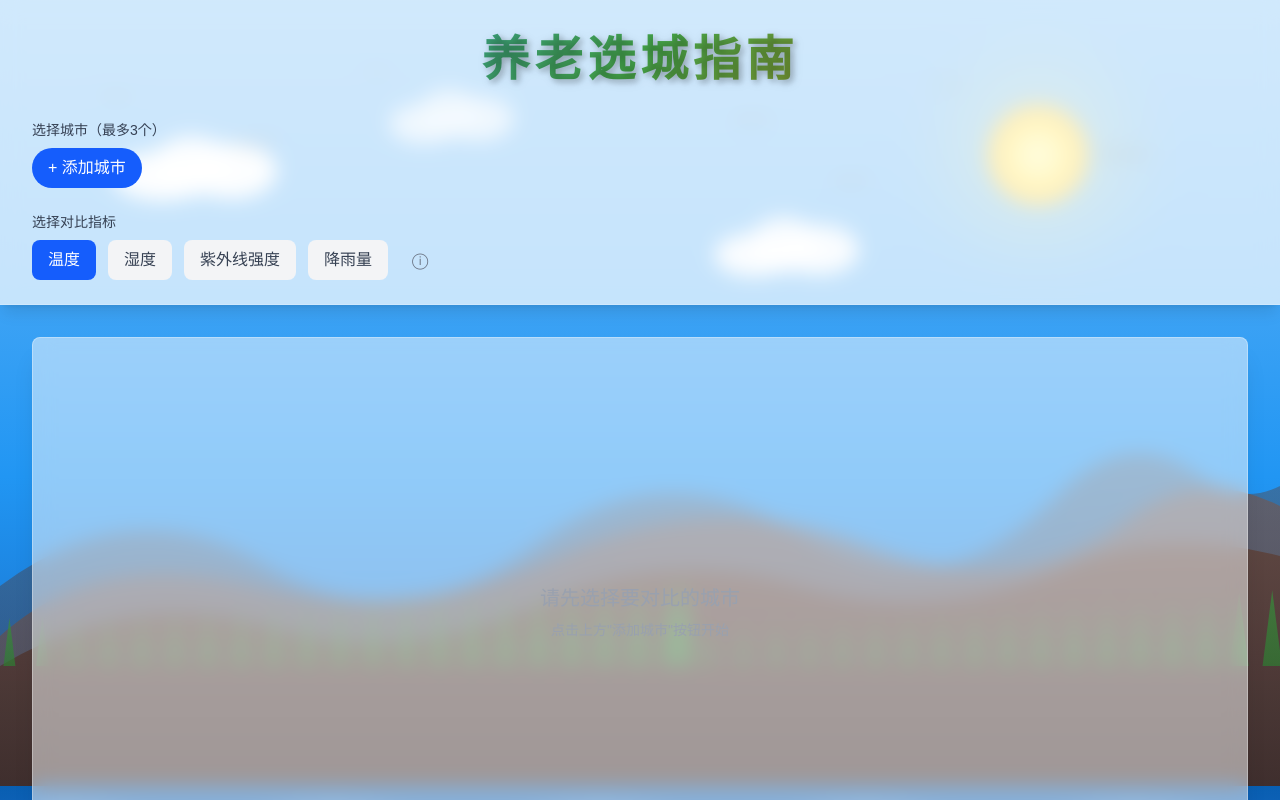
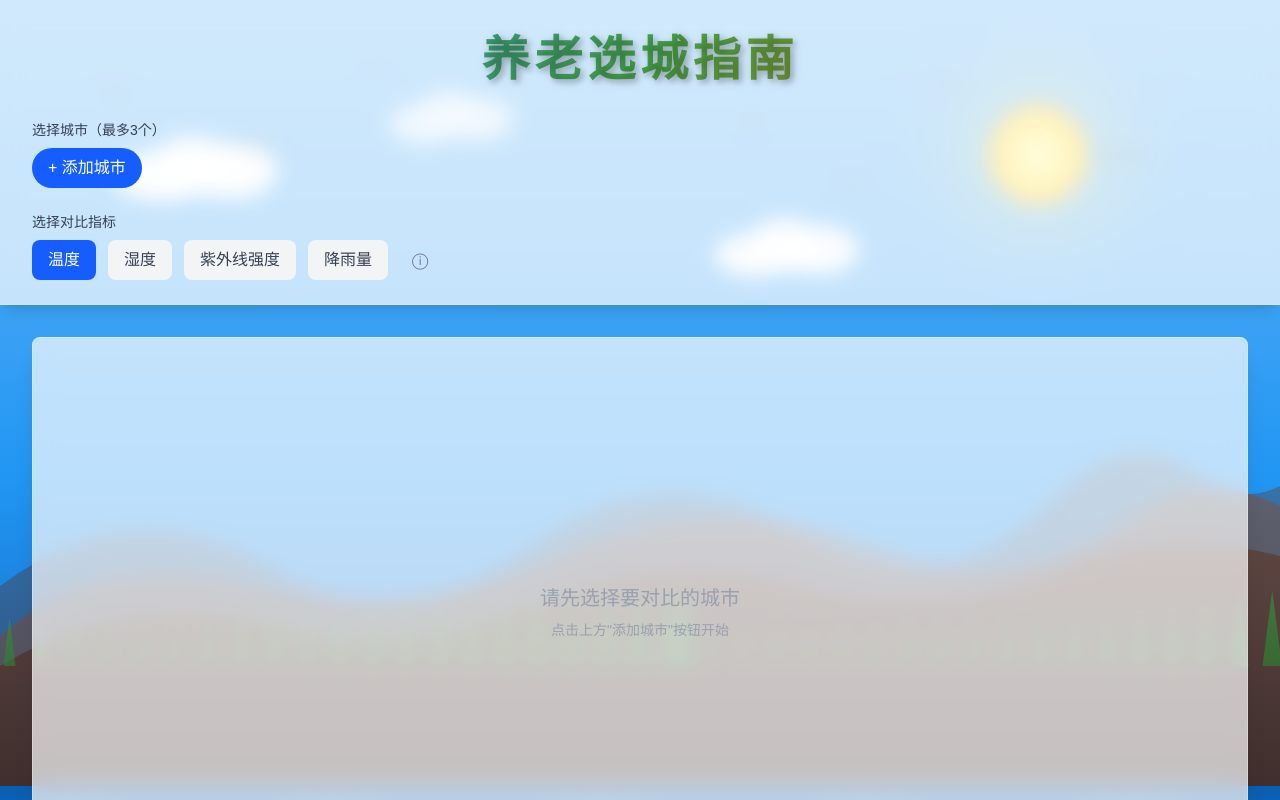
Before and after one commit to zhang-changhe/select-city, a Next.js app: page / in a window 1280 px wide. Shown: the top 800 px of the page. Built offline with nearby package versions, Linux system fonts and the light colour scheme.

Commit message:
style: 动态调整图表区透明度(有数据80%, 无数据30%)

```diff
--- a/src/app/page.tsx
+++ b/src/app/page.tsx
@@ -641,7 +641,9 @@ export default function Home() {
         <div
           className="rounded-lg shadow-xl p-6 min-h-[500px]"
           style={{
-            background: 'rgba(255, 255, 255, 0.5)',
+            background: selectedCities.length > 0
+              ? 'rgba(255, 255, 255, 0.2)'
+              : 'rgba(255, 255, 255, 0.7)',
             backdropFilter: 'blur(10px)',
             border: '1px solid rgba(255, 255, 255, 0.3)',
           }}
```
Also changed, not shown: 1 other file (tests, documents, lock files or other folders).
